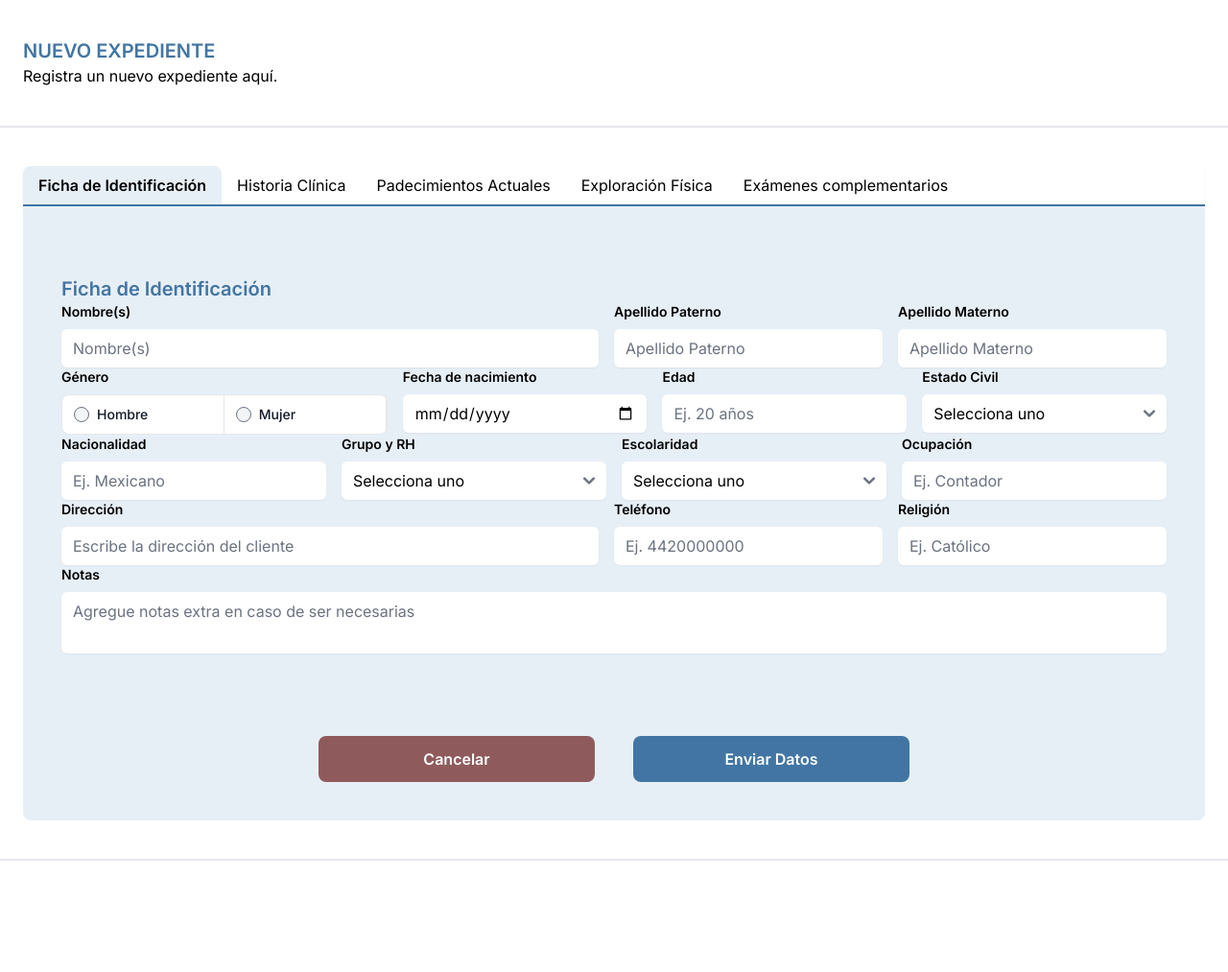
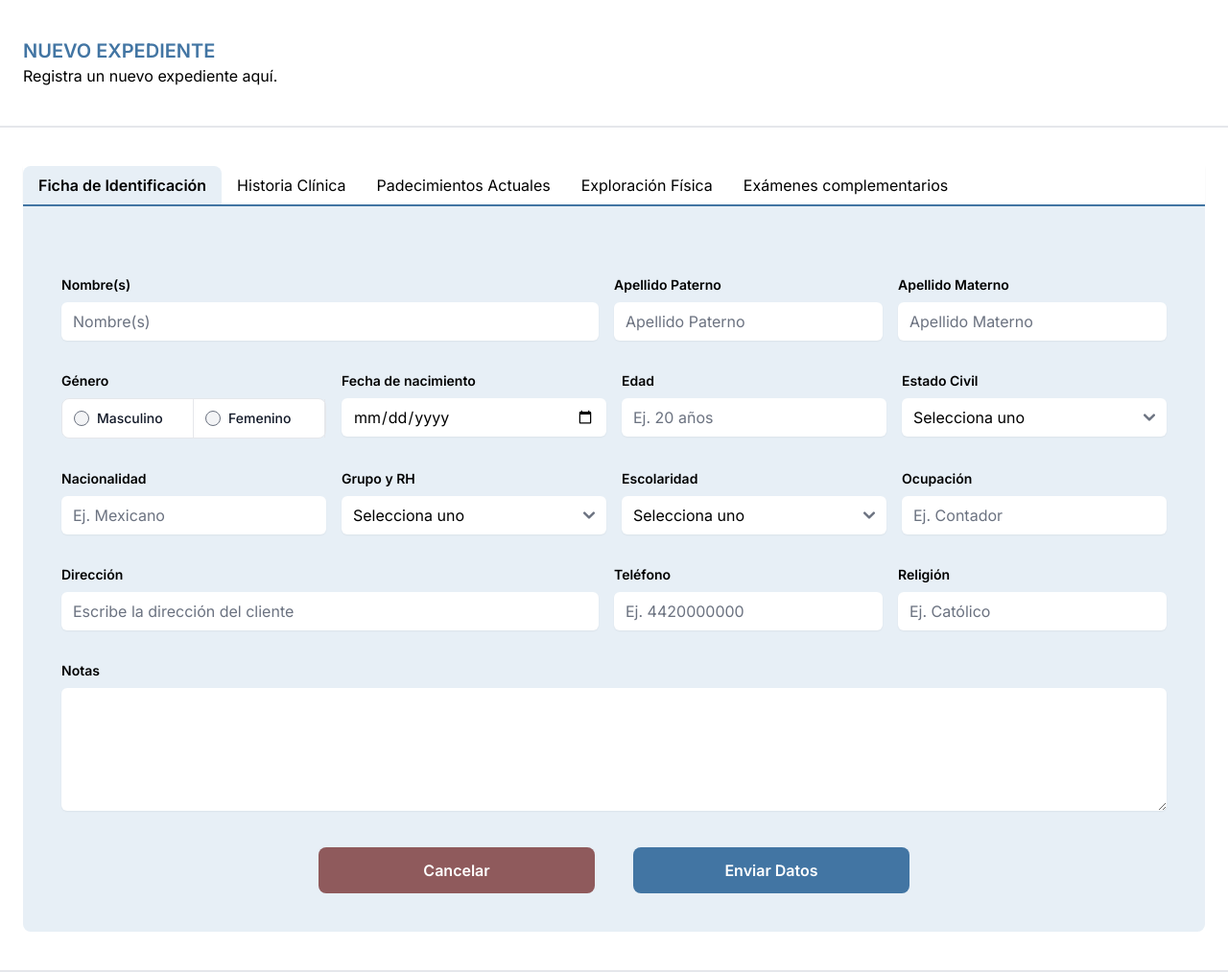
Before and after one commit to samcodemx/expediente, a Django app: page /create-file in a window 1280 px wide. Shown: the part 75-1088 px from the top of the page at 96% size. Before the commit the page ends 972 px from the top, so only its background shows below. Run offline with Django 4.2, Linux system fonts and the light colour scheme; style sheets or scripts are compiled from the project's sources; some libraries are stand-ins or nearby versions.

Commit message:
Funcionando con las nuevas plantillas

```diff
--- a/templates/base.html
+++ b/templates/base.html
@@ -6,7 +6,7 @@
     <meta charset="UTF-8" />
     <meta http-equiv="X-UA-Compatible" content="IE=edge" />
     <meta name="viewport" content="width=device-width, initial-scale=1, viewport-fit=cover">
-    <title>Medical 360</title>
+    <title>Medical 360 {% block titulo %}{%endblock%}</title>
 
     <!-- Fuentes -->
     <link rel="preconnect" href="https://fonts.googleapis.com" />
--- a/templates/expedientes/create.html
+++ b/templates/expedientes/create.html
@@ -1,9 +1,9 @@
 {% extends "base.html" %} {% load static %} {% block content %}
 <section class="lg:px-0">
- <!-- ========================================
+  <!-- ========================================
     AQUI VA EL NAVBAR
  ======================================== -->
- {% include "plantillas/navbar.html" %}
+  {% include "plantillas/navbar.html" %}
 
   <!-- Header -->
   <div class="py-10 border-b-2 border-gray-200 bg-white md:px-6">
@@ -17,22 +17,25 @@
 
   <div class="py-10 border-b-2 border-gray-200 bg-white md:px-6">
     <div id="botonera" class="flex lg:container lg:mx-auto border-b-2 border-main shadow-sm">
-      <button id="btn_ficha_identificacion" class="py-2 px-4 rounded-t-lg border-gray-200 bg-background font-bold" type="button">Ficha de Identificación</button>
-      <button id="btn_historia_clinica" class="py-2 px-4 rounded-t-lg border-gray-200 bg-white" type="button">Historia Clínica</button>
-      <button id="btn_padecimiento_actual" class="py-2 px-4 rounded-t-lg border-gray-200 bg-white" type="button">Padecimientos Actuales</button>
-      <button id="btn_exploracion_fisica" class="py-2 px-4 rounded-t-lg border-gray-200 bg-white" type="button">Exploración Física</button>
-      <button id="btn_examenes_complementarios" class="py-2 px-4 rounded-t-lg border-gray-200 bg-white" type="button">Exámenes complementarios</button>
+      <button id="btn_ficha_identificacion" class="py-2 px-4 rounded-t-lg border-gray-200 bg-background font-bold"
+        type="button">Ficha de Identificación</button>
+      <button id="btn_historia_clinica" class="py-2 px-4 rounded-t-lg border-gray-200 bg-white" type="button">Historia
+        Clínica</button>
+      <button id="btn_padecimiento_actual" class="py-2 px-4 rounded-t-lg border-gray-200 bg-white"
+        type="button">Padecimientos Actuales</button>
+      <button id="btn_exploracion_fisica" class="py-2 px-4 rounded-t-lg border-gray-200 bg-white"
+        type="button">Exploración Física</button>
+      <button id="btn_examenes_complementarios" class="py-2 px-4 rounded-t-lg border-gray-200 bg-white"
+        type="button">Exámenes complementarios</button>
     </div>
     <!-- ========================================
        Formularios
     ======================================== -->
-        {% if msg %}
+    {% if msg %}
     <div class="error-message">
       {{ msg }}
     </div>
     {% endif %}
-    <form id="form_ficha_identificacion" class="lg:container lg:mx-auto bg-background p-10 space-y-8 rounded-b-lg "method="POST" action="{% url 'medical:guarda_ficha_identificacion' %}">
-      {% csrf_token %}
 
     <div id="form_ficha_identificacion" class="formulario">
       {% include "expedientes/forms/ficha_identificacion.html" %}
--- a/templates/expedientes/forms/ficha_identificacion.html
+++ b/templates/expedientes/forms/ficha_identificacion.html
@@ -1,23 +1,23 @@
 <!DOCTYPE html>
 <html lang="es">
 <body>
-    <form id="form_ficha_identificacion" class="lg:container lg:mx-auto bg-background p-10 space-y-8 rounded-b-lg">
-      <h1 class="text-xl font-bold text-main">Ficha de Identificación</h1>
-        {% comment %} Contenedor de Nombre, Apellido Paterno y Apellido Materno {% endcomment %}
+  <form id="form_ficha_identificacion" class="lg:container lg:mx-auto bg-background p-10 space-y-8 rounded-b-lg "method="POST" action="{% url 'medical:guarda_ficha_identificacion' %}">
+    {% csrf_token %}
+
     <div class="w-full flex gap-4">
       <div class="w-6/12">
-            <label for="name" class="block mb-2 text-sm font-semibold">Nombre(s)</label>
-            <input id="name" class="w-full border-none rounded-md bg-white shadow-sm" type="text" placeholder="Nombre(s)">
+        <label for="nombre" class="block mb-2 text-sm font-semibold">Nombre(s)</label>
+        <input id="nombre" name="nombre" class="w-full border-none rounded-md bg-white shadow-sm" type="text" placeholder="Nombre(s)">
       </div>
 
       <div class="w-3/12">
         <label for="p_lastname" class="block mb-2 text-sm font-semibold">Apellido Paterno</label>
-            <input id="p_lastname" class="w-full border-none rounded-md bg-white shadow-sm" type="text" placeholder="Apellido Paterno">
+        <input id="apellido_pat" name="apellido_pat" class="w-full border-none rounded-md bg-white shadow-sm" type="text" placeholder="Apellido Paterno">
       </div>
 
       <div class="w-3/12">
         <label for="m_lastname" class="block mb-2 text-sm font-semibold">Apellido Materno</label>
-            <input id="m_lastname" class="w-full border-none rounded-md bg-white shadow-sm" type="text" placeholder="Apellido Materno">
+        <input id="apellido_mat" name="apellido_mat" class="w-full border-none rounded-md bg-white shadow-sm" type="text" placeholder="Apellido Materno">
       </div>
 
     </div>
@@ -25,19 +25,19 @@
     {% comment %} Contenedor de Genero, Fecha de nacimiento, Edad y Estado Civil {% endcomment %}
     <div class="w-full flex gap-4">
       {% comment %} Genero {% endcomment %}
-          <div class="w-4/12 md:w-4/12">
+      <div class="w-3/12">
         <label for="gender" class="block mb-2 text-sm font-semibold">Género</label>
-            <ul id="gender" class="items-center w-full text-sm font-medium text-gray-900 bg-white border border-gray-200 rounded-lg sm:flex">
+        <ul id="genero" class="items-center w-full text-sm font-medium text-gray-900 bg-white border border-gray-200 rounded-lg sm:flex">
           <li class="w-full border-b border-gray-200 sm:border-b-0 sm:border-r">
               <div class="flex items-center pl-3">
-                      <input id="horizontal-list-radio-license" type="radio" value="H" name="list-radio" class="w-4 h-4 bg-gray-100 border-gray-30">
-                      <label for="horizontal-list-radio-license" class="w-full py-2.5 ml-2 font-medium text-gray-900 dark:text-gray-300">Hombre</label>
+                  <input id="genero" type="radio" value="M" name="genero" class="w-4 h-4 bg-gray-100 border-gray-30">
+                  <label for="horizontal-list-radio-license" class="w-full py-2.5 ml-2 font-medium text-gray-900 dark:text-gray-300">Masculino</label>
               </div>
           </li>
           <li class="w-full border-b border-gray-200 sm:border-b-0 sm:border-r">
               <div class="flex items-center pl-3">
-                      <input id="horizontal-list-radio-id" type="radio" value="M" name="list-radio" class="w-4 h-4 bg-gray-100 border-gray-30">
-                      <label for="horizontal-list-radio-id" class="w-full py-2.5 ml-2 font-medium text-gray-900 dark:text-gray-300">Mujer</label>
+                  <input id="genero" type="radio" value="F" name="genero" class="w-4 h-4 bg-gray-100 border-gray-30">
+                  <label for="horizontal-list-radio-id" class="w-full py-2.5 ml-2 font-medium text-gray-900 dark:text-gray-300">Femenino</label>
               </div>
           </li>
       </ul>
@@ -46,19 +46,19 @@
       {% comment %} Fecha de Nacimiento {% endcomment %}
       <div class="w-3/12">
         <label for="birthday" class="block mb-2 text-sm font-semibold">Fecha de nacimiento</label>
-            <input id="birthday" type="date" class="w-full border-none rounded-md bg-white shadow-sm">
+        <input id="fecha_nacimiento" name="fecha_nacimiento" type="date" class="w-full border-none rounded-md bg-white shadow-sm">
       </div>
 
       {% comment %} Edad {% endcomment %}
-          <div class="w-2/12 md:w-3/12">
+      <div class="w-3/12">
         <label for="age" class="block mb-2 text-sm font-semibold">Edad</label>
-            <input id="age" class="w-full border-none rounded-md bg-white shadow-sm" type="text" placeholder="Ej. 20 años">
+        <input id="edad" name="edad" class="w-full border-none rounded-md bg-white shadow-sm" type="text" placeholder="Ej. 20 años">
       </div>
 
       {% comment %} Estado Civil {% endcomment %}
       <div class="w-3/12">
         <label for="civil_status" class="block mb-2 text-sm font-semibold">Estado Civil</label>
-            <select id="civil_status" class="w-full border-none rounded-md bg-white shadow-sm">
+        <select id="estado_civil" name="estado_civil" class="w-full border-none rounded-md bg-white shadow-sm">
           <option value="">Selecciona uno</option>
           <option value="soltero">Soltero</option>
           <option value="casado">Casado</option>
@@ -75,12 +75,12 @@
       {% comment %} Nacionalidad {% endcomment %}
       <div class="w-3/12">
         <label for="nacionality" class="block mb-2 text-sm font-semibold">Nacionalidad</label>
-            <input id="nacionality" class="w-full border-none rounded-md bg-white shadow-sm" type="text" placeholder="Ej. Mexicano">
+        <input id="nacionalidad" name="nacionalidad" class="w-full border-none rounded-md bg-white shadow-sm" type="text" placeholder="Ej. Mexicano">
       </div>
       {% comment %} Grupo y RH {% endcomment %}
       <div class="w-3/12">
         <label for="group_rh" class="block mb-2 text-sm font-semibold">Grupo y RH</label>
-            <select id="group_rh" class="w-full border-none rounded-md bg-white shadow-sm">
+        <select id="grupo_rh" name="grupo_rh" class="w-full border-none rounded-md bg-white shadow-sm">
           <option value="">Selecciona uno</option>
           <option value="a+">A+</option>
           <option value="b+">B+</option>
@@ -90,13 +90,13 @@
           <option value="b-">B-</option>
           <option value="o-">O-</option>
           <option value="ab-">AB-</option>
-              <option value="desc-">Desconocido</option>
+          <option value="desc">Desconocido</option>
         </select>
       </div>
       {% comment %} Escolaridad {% endcomment %}
       <div class="w-3/12">
         <label for="scholarship" class="block mb-2 text-sm font-semibold">Escolaridad</label>
-            <select id="scholarship" class="w-full border-none rounded-md bg-white shadow-sm">
+        <select id="escolaridad" name="escolaridad" class="w-full border-none rounded-md bg-white shadow-sm">
           <option value="">Selecciona uno</option>
           <option value="ninguna">Ninguna</option>
           <option value="primaria">Primaria</option>
@@ -115,7 +115,7 @@
       {% comment %} Ocupacion {% endcomment %}
       <div class="w-3/12">
         <label for="occupation" class="block mb-2 text-sm font-semibold">Ocupación</label>
-            <input id="occupation" class="w-full border-none rounded-md bg-white shadow-sm" type="text" placeholder="Ej. Contador">
+        <input id="ocupacion" name="ocupacion" class="w-full border-none rounded-md bg-white shadow-sm" type="text" placeholder="Ej. Contador">
       </div>
 
     </div>
@@ -125,24 +125,24 @@
       {% comment %} Direccion {% endcomment %}
       <div class="w-6/12">
         <label for="address" class="block mb-2 text-sm font-semibold">Dirección</label>
-            <input id="address" class="w-full border-none rounded-md bg-white shadow-sm" type="text" placeholder="Escribe la dirección del cliente">
+        <input id="direccion" name="direccion" class="w-full border-none rounded-md bg-white shadow-sm" type="text" placeholder="Escribe la dirección del cliente">
       </div>
       {% comment %} Telefono {% endcomment %}
       <div class="w-3/12">
         <label for="phone" class="block mb-2 text-sm font-semibold">Teléfono</label>
-            <input id="phone" class="w-full border-none rounded-md bg-white shadow-sm" type="number" placeholder="Ej. 4420000000">
+        <input id="telefono_personal" name="telefono_personal" class="w-full border-none rounded-md bg-white shadow-sm" type="number" placeholder="Ej. 4420000000">
       </div>
       {% comment %} Religion {% endcomment %}
       <div class="w-3/12">
         <label for="religion" class="block mb-2 text-sm font-semibold">Religión</label>
-            <input id="religion" class="w-full border-none rounded-md bg-white shadow-sm" type="text" placeholder="Ej. Católico">
+        <input id="religion" name="religion"  class="w-full border-none rounded-md bg-white shadow-sm" type="text" placeholder="Ej. Católico">
       </div>
     </div>
 
     {% comment %} Notas {% endcomment %}
     <div class="w-full">
-          <label for="notes_ficha" class="block mb-2 text-sm font-semibold">Notas</label>
-          <textarea id="notes_ficha" class="resize-none w-full border-none rounded-md bg-white shadow-sm" placeholder="Agregue notas extra en caso de ser necesarias"></textarea>
+      <label for="notes" class="block mb-2 text-sm font-semibold">Notas</label>
+      <textarea id="notas" name="notas" class="w-full border-none rounded-md bg-white shadow-sm h-32"></textarea>
     </div>
 
         {% comment %} Botones de formulario {% endcomment %}
--- a/templates/registration/login.html
+++ b/templates/registration/login.html
@@ -1,4 +1,4 @@
-{% extends "base.html" %} {% load static %} {% block content %}
+{% extends "base.html" %} {% load static %} {%block titulo%}- Login {%endblock%}{% block content %}
 <section class="h-screen flex content-center justify-center items-center w-full border bg-background">
   <form class="bg-white rounded-xl p-10 space-y-5 mx-auto md:w-4/5 lg:w-3/6 xl:w-2/6 shadow" method="post" action="{% url 'medical:login' %}">
     <!-- Mensaje de error al iniciar sesion -->
```
Also changed, not shown: templates/home.html (+24 -61 lines), db.sqlite3. Lines whose indentation alone changed are shown as unchanged.
